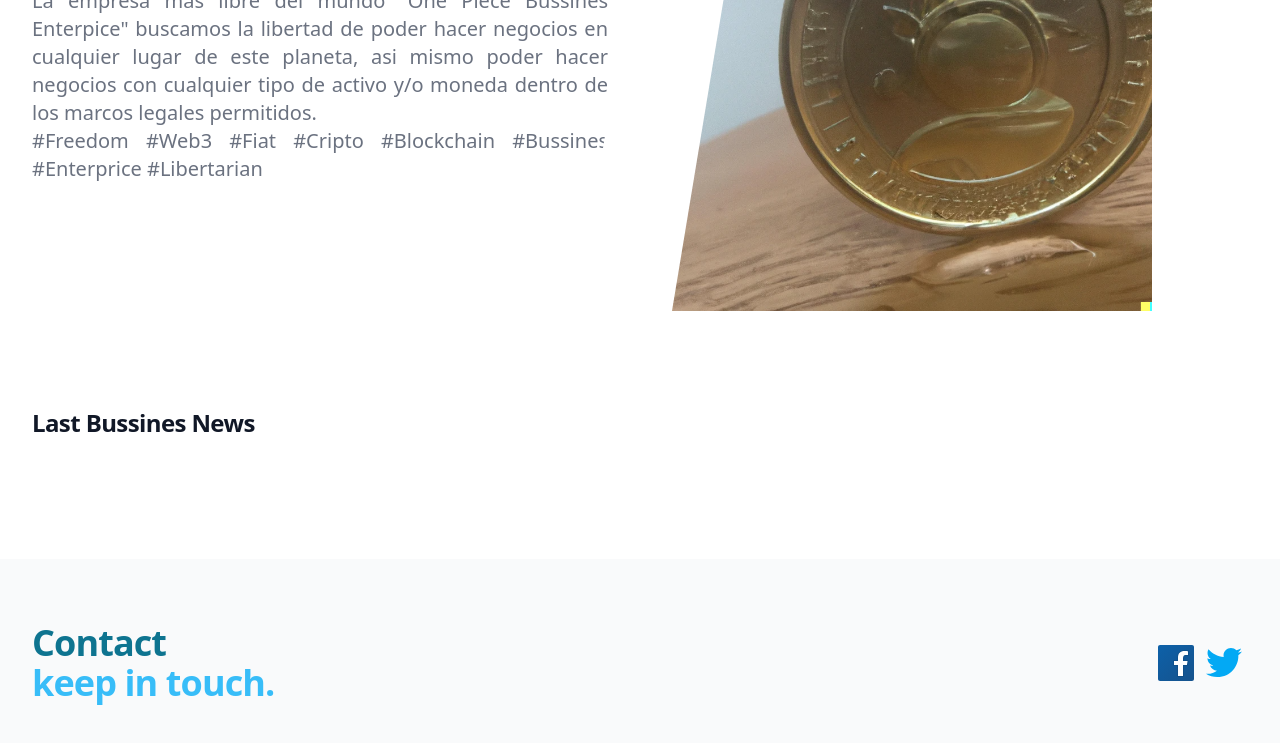
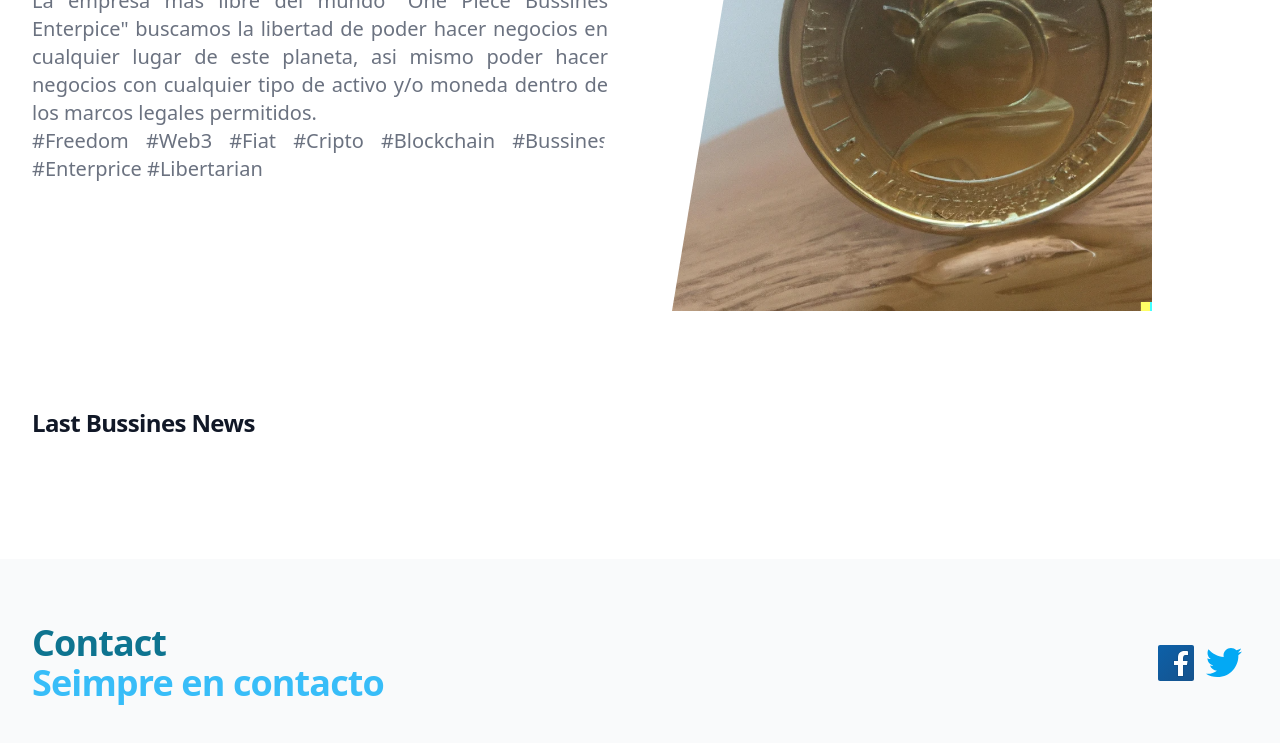
Before and after one commit to h4roru4zure/landingpage_webdev, a website: page src/index.html in a window 1280 px wide. Shown: the part 269-1012 px from the top of the page. Drawn offline with nearby package versions, Linux system fonts and the light colour scheme; no server answers.

Commit message:
primer commit de contactanos simplificacndo el trabajo

```diff
--- a/src/index.html
+++ b/src/index.html
@@ -71,7 +71,7 @@
     <div class="max-w-7xl mx-auto py-12 px-4 sm:px-6 lg:py-16 lg:px-8 lg:flex lg:items-center lg:justify-between">
       <h2 class="text-3xl font-extrabold tracking-tight text-gray-900 sm:text-4xl" id="contact">
         <span class="block text-cyan-700">Contact</span>
-        <span class="block text-sky-400">keep in touch.</span>
+        <span class="block text-sky-400">Seimpre en contacto</span>
       </h2>
       <div class="mt-8 flex lg:mt-0 lg:flex-shrink-0">
         <svg xmlns="http://www.w3.org/2000/svg" x="0px" y="0px" width="48" height="48" viewBox="0 0 48 48"
```
Also changed, not shown: README.md.
